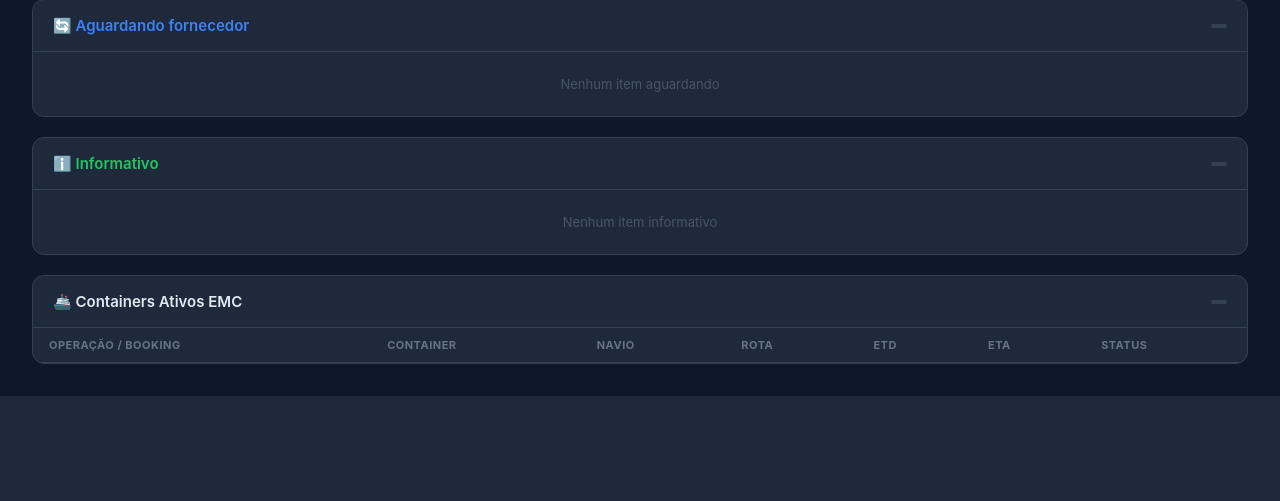
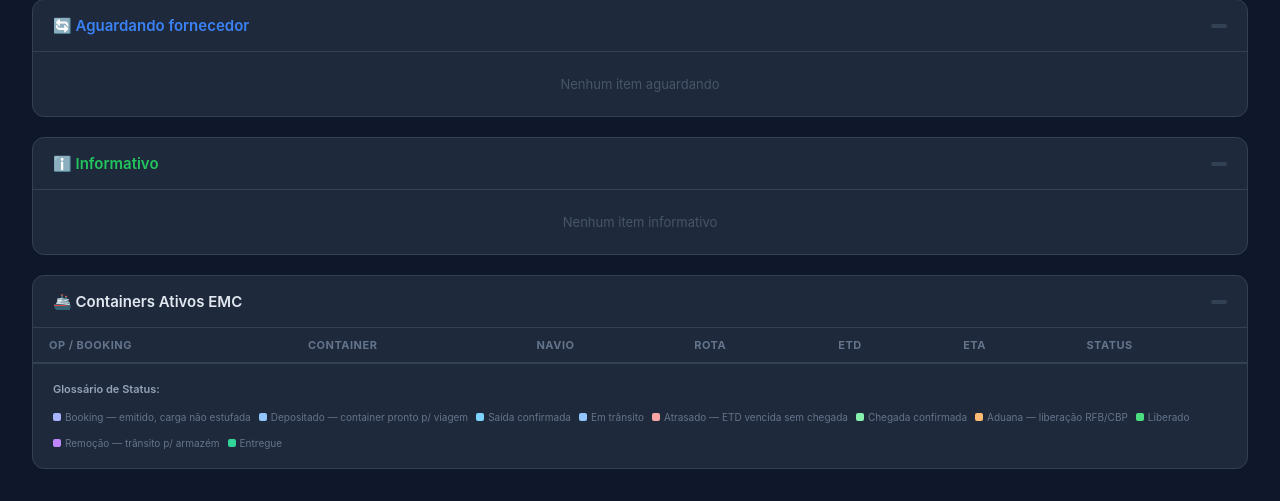
Before and after one commit to prnshllc-emc/emc-assistant, a FastAPI app: template templates/dashboard.html in a window 1280 px wide. Shown: the part 491-992 px from the top of the page. Before the commit the page ends 887 px from the top, so only its background shows below. Run offline with FastAPI, Linux system fonts and the light colour scheme; the template is opened without the code that fills it, so the values that code supplies are empty; some libraries are stand-ins or nearby versions.

Commit message:
fix: container status glossary + fix data inconsistencies
- New 10-state container status system (booking → entregue)
- Added glossary footer to container table cards
- Fixed 266319284: restored real data (TXGU5230441, MAERSK FREEPORT)
- Fixed 265005757: correct op 1041-E-ON (SUDU872956-0, MAERSK FRANKFURT)
- Fixed Hapag-Lloyd: moved to status_text, vessel field = "A definir"
- Fixed 1034-A-ON: Allog/ZIM, booking IM0226121586, aduana RFB Santos

Co-Authored-By: Claude Opus 4.6 <noreply@anthropic.com>

```diff
--- a/app/seed.py
+++ b/app/seed.py
@@ -9,15 +9,53 @@ from app.auth import hash_password
 CONTAINER_OPS_IDS = {3, 4, 15, 20}  # purely operational tracking duplicates
 
 CONTAINERS = [
-    {"op": "1039-E-ON", "booking": "265005727", "container": "MSKU1741282", "vessel": "RDO FORTUNE 602N", "route": "SSZ → PNJ", "etd": "18/Jan", "eta": "03/Mar", "status": "arrived", "status_text": "CBP Release"},
-    {"op": "1040-E-ON", "booking": "265005786", "container": "SUDU895110-8", "vessel": "RDO FORTUNE 602N", "route": "SSZ → PEF", "etd": "18/Jan", "eta": "12/Fev", "status": "arrived", "status_text": "Entregue"},
-    {"op": "1041-E-ON", "booking": "265005757", "container": "SUDU872956-0", "vessel": "MAERSK FRANKFURT 604N", "route": "SSZ → PNJ", "etd": "18/Jan", "eta": "03/Mar", "status": "arrived", "status_text": "Arrived PNJ"},
-    {"op": "1044-E-ON", "booking": "265399692", "container": "BEAU5815003", "vessel": "MAERSK FORTALEZA 603N", "route": "SSZ → PEF → JAX → FTL", "etd": "25/Jan", "eta": "19/Fev", "status": "transit", "status_text": "Rail → FTL"},
-    {"op": "1045-E-ON", "booking": "266319284", "container": "TXGU5230441", "vessel": "MAERSK FREEPORT 606N", "route": "SSZ → PEF", "etd": "15/Fev", "eta": "12/Mar", "status": "transit", "status_text": "Em trânsito"},
-    {"op": "1046-E-ON", "booking": "266742326", "container": "MRSU558461-8", "vessel": "MAERSK MONTE ALEGRE 608N", "route": "SSZ → PEF", "etd": "01/Mar", "eta": "26/Mar", "status": "loading", "status_text": "Embarcado"},
-    {"op": "1047-E-ON", "booking": "266742227", "container": "CAAU677806-1", "vessel": "MAERSK MONTE ALEGRE 608N", "route": "SSZ → PNJ", "etd": "01/Mar", "eta": "17/Mar", "status": "transit", "status_text": "Em trânsito"},
-    {"op": "IMP-BMW E30", "booking": "Hapag-Lloyd", "container": "NNES8404834", "vessel": "Hapag-Lloyd", "route": "Hamburg → Santos", "etd": "A definir", "eta": "22-26d transit", "status": "loading", "status_text": "Cotação/Plan."},
-    {"op": "1034-A-ON", "booking": "Allog/CME26003752", "container": "IKLZ7776576", "vessel": "—", "route": "BUE → Santos", "etd": "Dez/25", "eta": "~Jan/26", "status": "arrived", "status_text": "Retorno BR"},
+    # ── Exportações EUA ──────────────────────────────────────────────────
+    {"op": "1039-E-ON", "booking": "265005727", "container": "MSKU1741282",
+     "vessel": "RDO FORTUNE 602N", "route": "SSZ → PNJ",
+     "etd": "18/Jan", "eta": "03/Mar",
+     "status": "aduana", "status_text": "CBP Release pendente"},
+
+    {"op": "1040-E-ON", "booking": "265005786", "container": "SUDU895110-8",
+     "vessel": "RDO FORTUNE 602N", "route": "SSZ → PEF",
+     "etd": "18/Jan", "eta": "12/Fev",
+     "status": "entregue", "status_text": "Entregue ao cliente"},
+
+    {"op": "1041-E-ON", "booking": "265005757", "container": "SUDU872956-0",
+     "vessel": "MAERSK FRANKFURT 604N", "route": "SSZ → PNJ",
+     "etd": "18/Jan", "eta": "03/Mar",
+     "status": "confirmacao_chegada", "status_text": "Chegou PNJ"},
+
+    {"op": "1044-E-ON", "booking": "265399692", "container": "BEAU5815003",
+     "vessel": "MAERSK FORTALEZA 603N", "route": "SSZ → PEF → JAX → FTL",
+     "etd": "25/Jan", "eta": "19/Fev",
+     "status": "remocao", "status_text": "Rail → Fort Lauderdale"},
+
+    {"op": "1045-E-ON", "booking": "266319284", "container": "TXGU5230441",
+     "vessel": "MAERSK FREEPORT 606N", "route": "SSZ → PEF",
+     "etd": "15/Fev", "eta": "17/Mar",
+     "status": "em_transito", "status_text": "Em trânsito — A/N recebido"},
+
+    {"op": "1046-E-ON", "booking": "266742326", "container": "MRSU558461-8",
+     "vessel": "MAERSK MONTE ALEGRE 608N", "route": "SSZ → PEF",
+     "etd": "01/Mar", "eta": "26/Mar",
+     "status": "em_transito", "status_text": "Em trânsito marítimo"},
+
+    {"op": "1047-E-ON", "booking": "266742227", "container": "CAAU677806-1",
+     "vessel": "MAERSK MONTE ALEGRE 608N", "route": "SSZ → PNJ",
+     "etd": "01/Mar", "eta": "17/Mar",
+     "status": "em_transito", "status_text": "Em trânsito marítimo"},
+
+    # ── Importação BMW ───────────────────────────────────────────────────
+    {"op": "IMP-BMW E30", "booking": "A definir", "container": "NNES8404834",
+     "vessel": "A definir", "route": "Hamburg → Santos",
+     "etd": "A definir", "eta": "22-26d trânsito",
+     "status": "booking", "status_text": "Cotação em andamento (Hapag-Lloyd)"},
+
+    # ── Retorno Argentina (Allog) ────────────────────────────────────────
+    {"op": "1034-A-ON", "booking": "IM0226121586", "container": "IKLZ7776576",
+     "vessel": "Mercosul Line / ZIM", "route": "BUE → Santos",
+     "etd": "Fev/26", "eta": "05/Mar",
+     "status": "aduana", "status_text": "Desembaraço RFB — Allog Santos"},
 ]
 
 
--- a/static/style.css
+++ b/static/style.css
@@ -118,10 +118,38 @@ body { font-family: -apple-system, BlinkMacSystemFont, 'Segoe UI', Roboto, sans-
 .container-table th { text-align: left; padding: 10px 16px; font-size: 11px; color: #64748b; text-transform: uppercase; letter-spacing: 0.5px; border-bottom: 1px solid #334155; }
 .container-table td { padding: 10px 16px; font-size: 13px; border-bottom: 1px solid #0f172a; }
 .status-badge { padding: 3px 8px; border-radius: 6px; font-size: 11px; font-weight: 600; }
+.status-badge.booking { background: #1e1b4b; color: #a5b4fc; }
+.status-badge.depositado { background: #172554; color: #93c5fd; }
+.status-badge.saida_confirmada { background: #0c4a6e; color: #7dd3fc; }
+.status-badge.em_transito { background: #172554; color: #93c5fd; }
+.status-badge.atrasado { background: #450a0a; color: #fca5a5; }
+.status-badge.confirmacao_chegada { background: #052e16; color: #86efac; }
+.status-badge.aduana { background: #451a03; color: #fdba74; }
+.status-badge.liberado { background: #052e16; color: #4ade80; }
+.status-badge.remocao { background: #3b0764; color: #c084fc; }
+.status-badge.entregue { background: #064e3b; color: #34d399; }
+/* Legacy compat */
 .status-badge.transit { background: #172554; color: #93c5fd; }
 .status-badge.arrived { background: #052e16; color: #86efac; }
 .status-badge.alert { background: #450a0a; color: #fca5a5; }
 .status-badge.loading { background: #451a03; color: #fdba74; }
+
+/* Container glossary footer */
+.container-glossary { padding: 16px 20px; border-top: 1px solid #334155; font-size: 11px; color: #64748b; line-height: 1.8; }
+.container-glossary strong { color: #94a3b8; font-weight: 600; }
+.glossary-tags { display: flex; flex-wrap: wrap; gap: 8px; margin-top: 8px; }
+.glossary-tag { display: inline-flex; align-items: center; gap: 4px; font-size: 10px; }
+.glossary-dot { width: 8px; height: 8px; border-radius: 2px; display: inline-block; }
+.glossary-dot.booking { background: #a5b4fc; }
+.glossary-dot.depositado { background: #93c5fd; }
+.glossary-dot.saida_confirmada { background: #7dd3fc; }
+.glossary-dot.em_transito { background: #93c5fd; }
+.glossary-dot.atrasado { background: #fca5a5; }
+.glossary-dot.confirmacao_chegada { background: #86efac; }
+.glossary-dot.aduana { background: #fdba74; }
+.glossary-dot.liberado { background: #4ade80; }
+.glossary-dot.remocao { background: #c084fc; }
+.glossary-dot.entregue { background: #34d399; }
 
 /* Personal section */
 .personal-section { border-left: 3px solid #8b5cf6; }
--- a/templates/dashboard.html
+++ b/templates/dashboard.html
@@ -122,7 +122,7 @@
     </div>
     <table class="container-table">
       <thead>
-        <tr><th>Operação / Booking</th><th>Container</th><th>Navio</th><th>Rota</th><th>ETD</th><th>ETA</th><th>Status</th></tr>
+        <tr><th>Op / Booking</th><th>Container</th><th>Navio</th><th>Rota</th><th>ETD</th><th>ETA</th><th>Status</th></tr>
       </thead>
       <tbody>
         {% for c in containers %}
@@ -138,6 +138,21 @@
         {% endfor %}
       </tbody>
     </table>
+    <div class="container-glossary">
+      <strong>Glossário de Status:</strong>
+      <div class="glossary-tags">
+        <span class="glossary-tag"><span class="glossary-dot booking"></span> Booking — emitido, carga não estufada</span>
+        <span class="glossary-tag"><span class="glossary-dot depositado"></span> Depositado — container pronto p/ viagem</span>
+        <span class="glossary-tag"><span class="glossary-dot saida_confirmada"></span> Saída confirmada</span>
+        <span class="glossary-tag"><span class="glossary-dot em_transito"></span> Em trânsito</span>
+        <span class="glossary-tag"><span class="glossary-dot atrasado"></span> Atrasado — ETD vencida sem chegada</span>
+        <span class="glossary-tag"><span class="glossary-dot confirmacao_chegada"></span> Chegada confirmada</span>
+        <span class="glossary-tag"><span class="glossary-dot aduana"></span> Aduana — liberação RFB/CBP</span>
+        <span class="glossary-tag"><span class="glossary-dot liberado"></span> Liberado</span>
+        <span class="glossary-tag"><span class="glossary-dot remocao"></span> Remoção — trânsito p/ armazém</span>
+        <span class="glossary-tag"><span class="glossary-dot entregue"></span> Entregue</span>
+      </div>
+    </div>
   </div>
 
 </div>
@@ -153,7 +168,7 @@
     </div>
     <table class="container-table">
       <thead>
-        <tr><th>Operação / Booking</th><th>Container</th><th>Navio</th><th>Rota</th><th>ETD</th><th>ETA</th><th>Status</th></tr>
+        <tr><th>Op / Booking</th><th>Container</th><th>Navio</th><th>Rota</th><th>ETD</th><th>ETA</th><th>Status</th></tr>
       </thead>
       <tbody>
         {% for c in containers %}
@@ -169,6 +184,21 @@
         {% endfor %}
       </tbody>
     </table>
+    <div class="container-glossary">
+      <strong>Glossário de Status:</strong>
+      <div class="glossary-tags">
+        <span class="glossary-tag"><span class="glossary-dot booking"></span> Booking — emitido, carga não estufada</span>
+        <span class="glossary-tag"><span class="glossary-dot depositado"></span> Depositado — container pronto p/ viagem</span>
+        <span class="glossary-tag"><span class="glossary-dot saida_confirmada"></span> Saída confirmada</span>
+        <span class="glossary-tag"><span class="glossary-dot em_transito"></span> Em trânsito</span>
+        <span class="glossary-tag"><span class="glossary-dot atrasado"></span> Atrasado — ETD vencida sem chegada</span>
+        <span class="glossary-tag"><span class="glossary-dot confirmacao_chegada"></span> Chegada confirmada</span>
+        <span class="glossary-tag"><span class="glossary-dot aduana"></span> Aduana — liberação RFB/CBP</span>
+        <span class="glossary-tag"><span class="glossary-dot liberado"></span> Liberado</span>
+        <span class="glossary-tag"><span class="glossary-dot remocao"></span> Remoção — trânsito p/ armazém</span>
+        <span class="glossary-tag"><span class="glossary-dot entregue"></span> Entregue</span>
+      </div>
+    </div>
   </div>
 </div>
 </div>
```
Also changed, not shown: app/models.py (+10 -4 lines).
